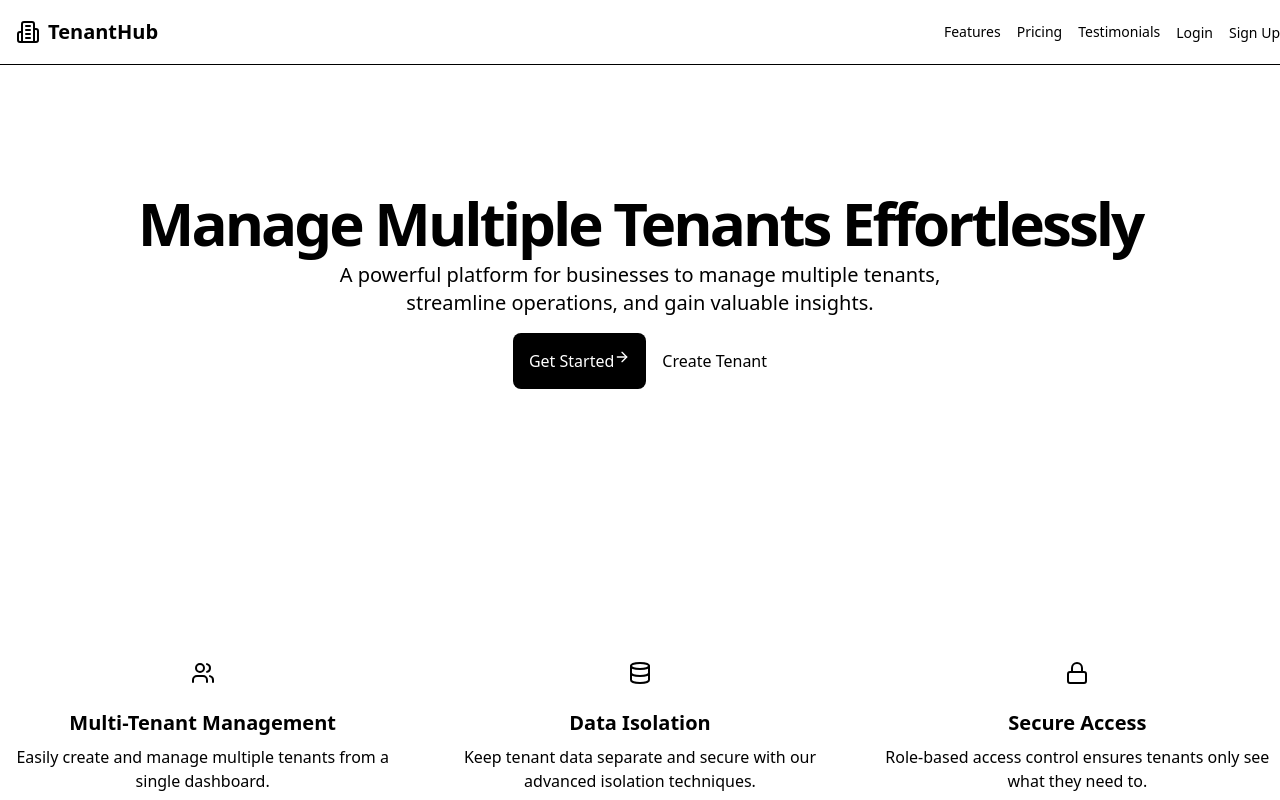
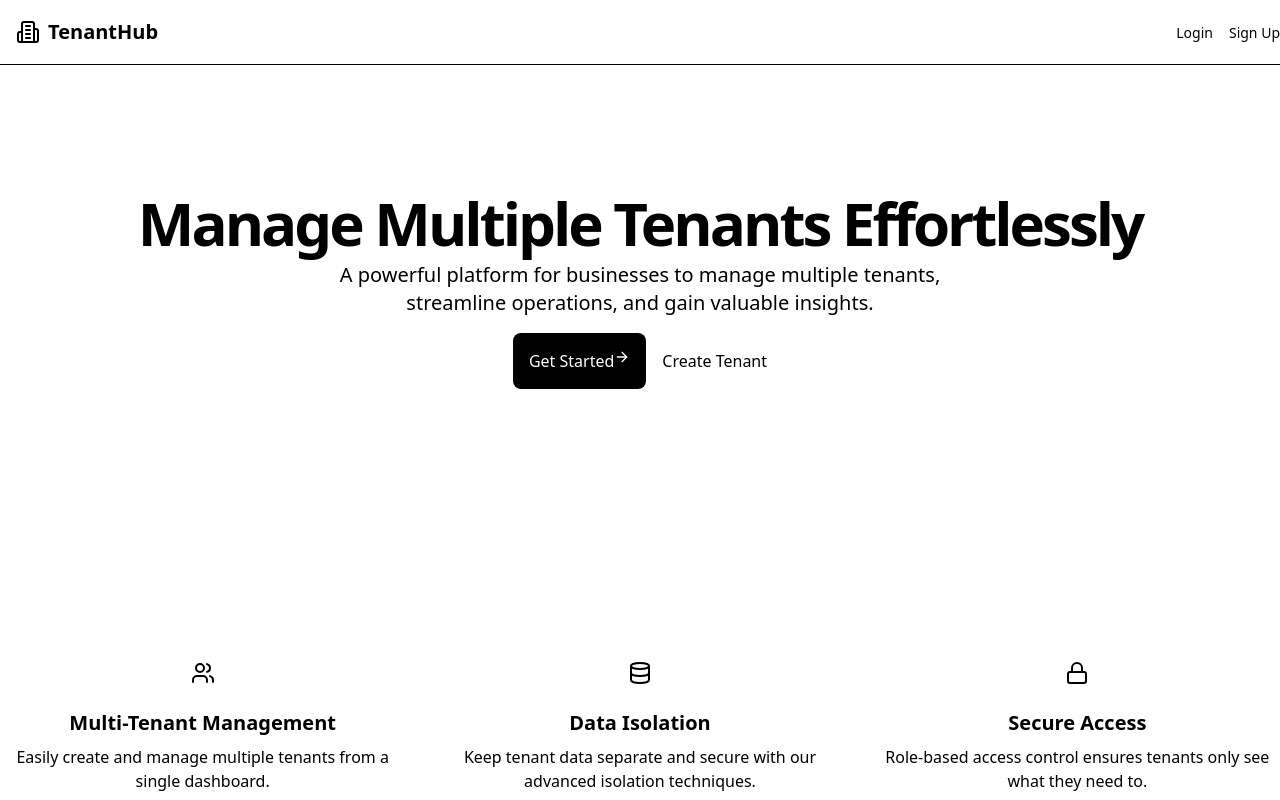
Before and after one commit to Jamesunekwuojo/multi-tenant-client, a React (Vite) app: page / in a window 1280 px wide. Shown: the top 800 px of the page. Built offline with nearby package versions, Linux system fonts and the light colour scheme.

Commit message:
Update Homepage.jsx

```diff
--- a/src/pages/Homepage.jsx
+++ b/src/pages/Homepage.jsx
@@ -14,7 +14,7 @@ function Home() {
             <span className="text-xl  font-bold">TenantHub</span>
           </div>
           <nav className="flex items-center gap-4">
-            <Link href="#features" className="text-sm font-medium text-muted-foreground hover:text-foreground">
+{/*             <Link href="#features" className="text-sm font-medium text-muted-foreground hover:text-foreground">
               Features
             </Link>
             <Link href="#pricing" className="text-sm font-medium text-muted-foreground hover:text-foreground">
@@ -22,7 +22,7 @@ function Home() {
             </Link>
             <Link href="#testimonials" className="text-sm font-medium text-muted-foreground hover:text-foreground">
               Testimonials
-            </Link>
+            </Link> */}
             <Link href="/login">
               <button variant="ghost" className="text-sm">
                 Login
```
